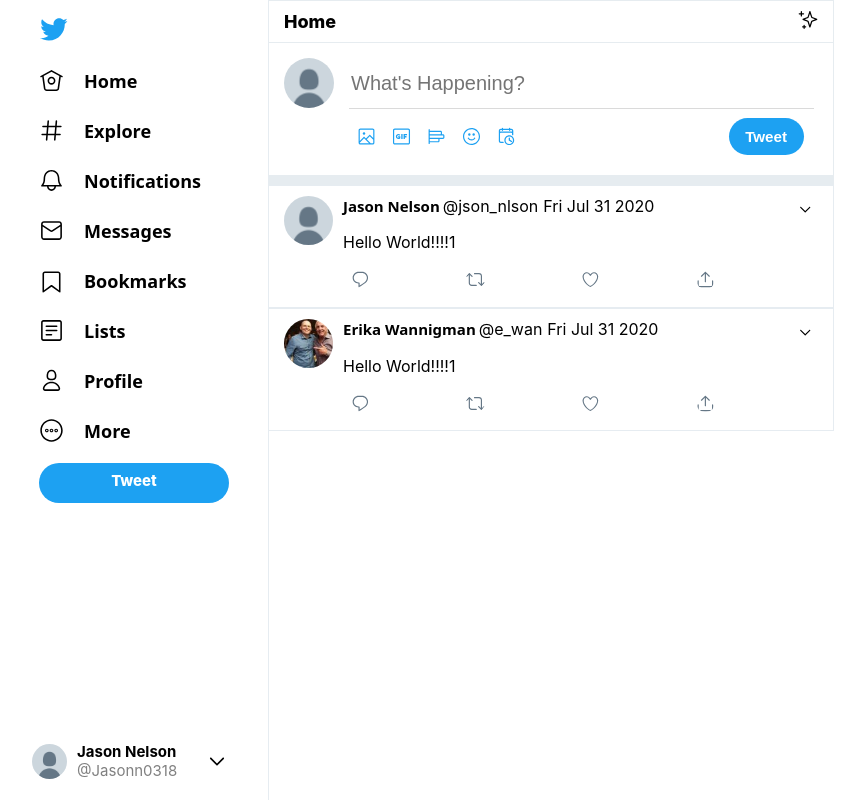
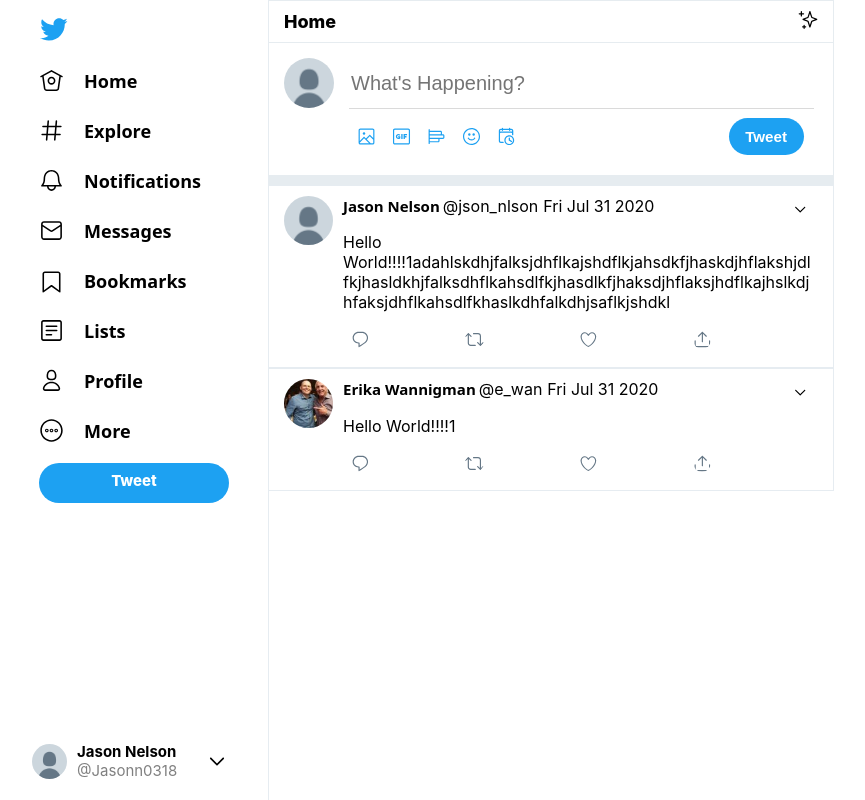
Before and after one commit to UpAndAtThem/TwittrClone, a React (Create React App) app: page /home in a window 1280 px wide. Shown: the whole page, without its empty margins (36-901 px from the left). Built offline with nearby package versions, Linux system fonts and the light colour scheme.

Commit message:
added bottom of page buffer for modals

```diff
--- a/src/Components/Post/Post.module.css
+++ b/src/Components/Post/Post.module.css
@@ -31,6 +31,7 @@
   box-sizing: border-box;
   padding-left: 10px;
   padding-right: 0px;
+  width: 90%;
 }
 
 .PostBody .PostContent {
@@ -38,8 +39,9 @@
   margin: 10px 0;
   width: 100%;
   border: none;
-  resize: none;
+  /* resize: none; */
   background-color: rgba(255,255,255,0);
+  overflow-wrap: break-word;
 }
 
 .PostHead {
--- a/src/Components/Post/Post.tsx
+++ b/src/Components/Post/Post.tsx
@@ -32,13 +32,29 @@
   let optionsModal = () => {
     let isUser = post.userId === props.user.userId ? true : false;
     const postElement = document.getElementById(String(post.id));
+    console.dir(postElement);
 
+    // let bodyHeight = bodyEl?.clientHeight;
+    let bodyElHeight = document.querySelector('body')?.clientHeight;
+
+    console.log('body height V');
+    console.log(bodyElHeight);
     let position = postElement?.getBoundingClientRect();
-
+    console.dir(postElement);
+    let postFromTop = position?.y;
+    console.log('post from top: ', postFromTop);
     let scrollTop = window.pageYOffset || document.documentElement.scrollTop;
-
+    console.log('scroll pos:',scrollTop);
     let x = position?.x! - 210;
     if (isUser) { x += 50 }
+    let pageBottomUpdateTop = {};
+
+    if (bodyElHeight && (scrollTop === 0 || scrollTop) && postFromTop) {
+      let room = bodyElHeight - scrollTop - postFromTop ;
+      if (room < 250) {
+        pageBottomUpdateTop = {top: bodyElHeight - 250};
+      }
+    }
 
     let y = position?.y! + 25 + scrollTop;
 
@@ -92,7 +108,7 @@
 
     return (
       <GenericModal className={'options-modal'} backdropOnClick={showOptionsModalHandler} styles={{ backdropStyles: { position: 'absolute', top: 0, left: 0, height: '100vh', width: '100vw', backgroundColor: 'rgba(0,0,0,0)' } }}>
-        <div className={styles.TweetEditModal} style={{ position: 'absolute', top: top, left: left, width: 'fit-content', margin: 'auto' }}>
+        <div className={styles.TweetEditModal} style={{...{ position: 'absolute', top: top, left: left, width: 'fit-content', margin: 'auto' },...pageBottomUpdateTop}}>
           {optionsModalContent}
         </div>
       </GenericModal>);
@@ -104,7 +120,7 @@
 
     return (
       <GenericModal className={'edit'} backdropOnClick={editPostBackdropToggleHandler} styles={{ backdropStyles: { zIndex: '2', display: 'flex', alignItems: 'center', justifyContent: 'center', position: 'absolute', top: 0, left: 0, height: '100vh', width: '100vw', backgroundColor: 'rgba(0,0,0,0.5)' } }}>
-        <div style={{ backgroundColor: 'white', borderRadius: '10px', position: 'absolute', top: top, left: 'center' }} key={post.id}>
+        <div style={{ width: '565px', backgroundColor: 'white', borderRadius: '10px', position: 'absolute', top: top, left: 'center' }} key={post.id}>
           <div className={styles.Post} style={{ border: 'none' }}>
             <img className={styles.Avatar} src={post.image} alt="avatar" />
             <div className={styles.PostBody}>
@@ -116,7 +132,7 @@
                 </div>
                 <svg id={String(post.id)} viewBox="0 0 24 24" onClick={() => { }} className={styles.DownArrow}><g><path d="M20.207 8.147c-.39-.39-1.023-.39-1.414 0L12 14.94 5.207 8.147c-.39-.39-1.023-.39-1.414 0-.39.39-.39 1.023 0 1.414l7.5 7.5c.195.196.45.294.707.294s.512-.098.707-.293l7.5-7.5c.39-.39.39-1.022 0-1.413z"></path></g></svg>
               </div>
-              <textarea className={styles.PostContent}>{post.tweetText}</textarea>
+              <textarea style={{height: '100px'}} className={styles.PostContent}>{post.tweetText}</textarea>
             </div>
           </div>
           <div className={styles.EditControls}>
--- a/src/Containers/Home/Home.tsx
+++ b/src/Containers/Home/Home.tsx
@@ -36,7 +36,7 @@
             userName: 'Jason Nelson',
             handle: '@json_nlson',
             date: new Date(),
-            tweetText: 'Hello World!!!!1',
+            tweetText: 'Hello World!!!!1adahlskdhjfalksjdhflkajshdflkjahsdkfjhaskdjhflakshjdlfkjhasldkhjfalksdhflkahsdlfkjhasdlkfjhaksdjhflaksjhdflkajhslkdjhfaksjdhflkahsdlfkhaslkdhfalkdhjsaflkjshdkl',
             image: 'default_profile_normal.png',
             retweetCount: 5,
             favoritesCount: 14,
--- a/src/UI/GenericModal/GenericModalBackdrop/GenericModalBackdrop.tsx
+++ b/src/UI/GenericModal/GenericModalBackdrop/GenericModalBackdrop.tsx
@@ -3,6 +3,7 @@
 const Backdrop: React.FC<{ onClick: any, styles: any, className: any }> = (props) => {
   let height = document.getElementById('root')?.clientHeight
 
+  // hacky fix for absolute modal pushing past the bottom of the body
   height = height? height + 100 : height;
 
   return (
```
